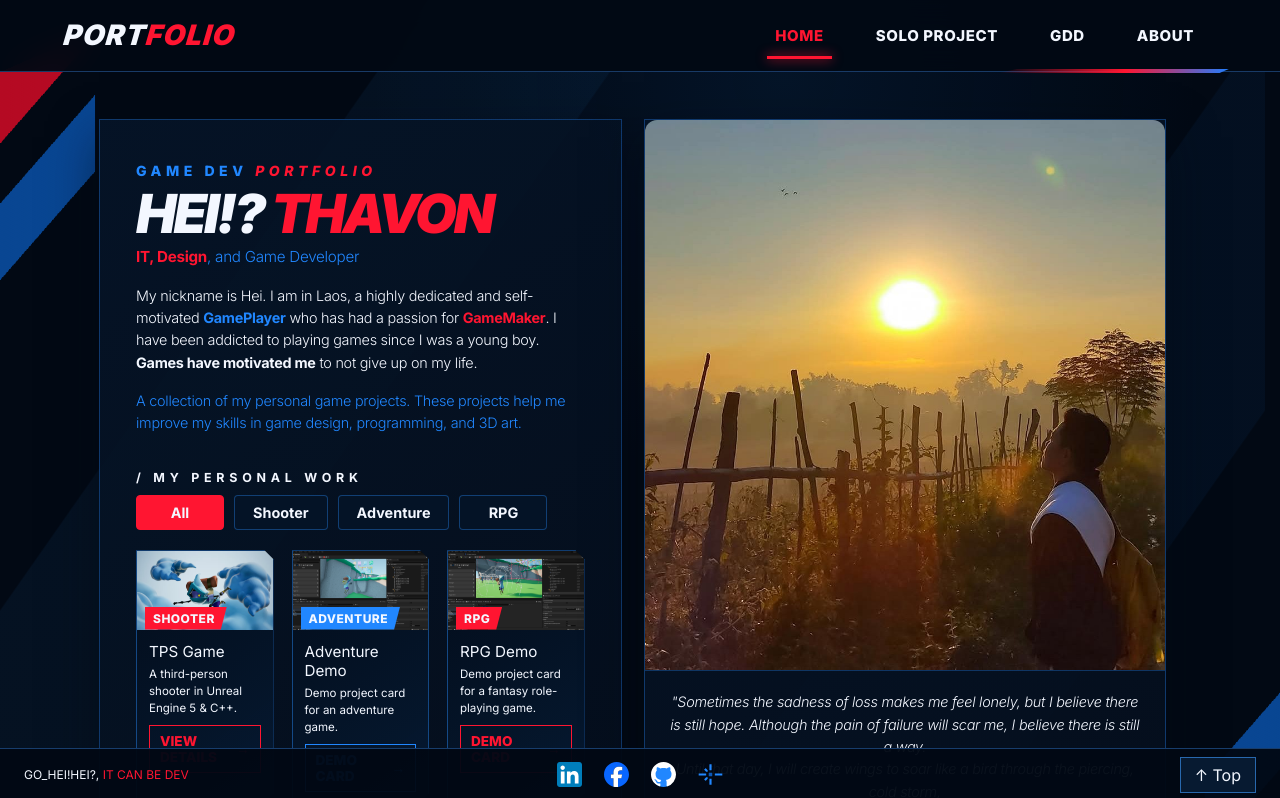
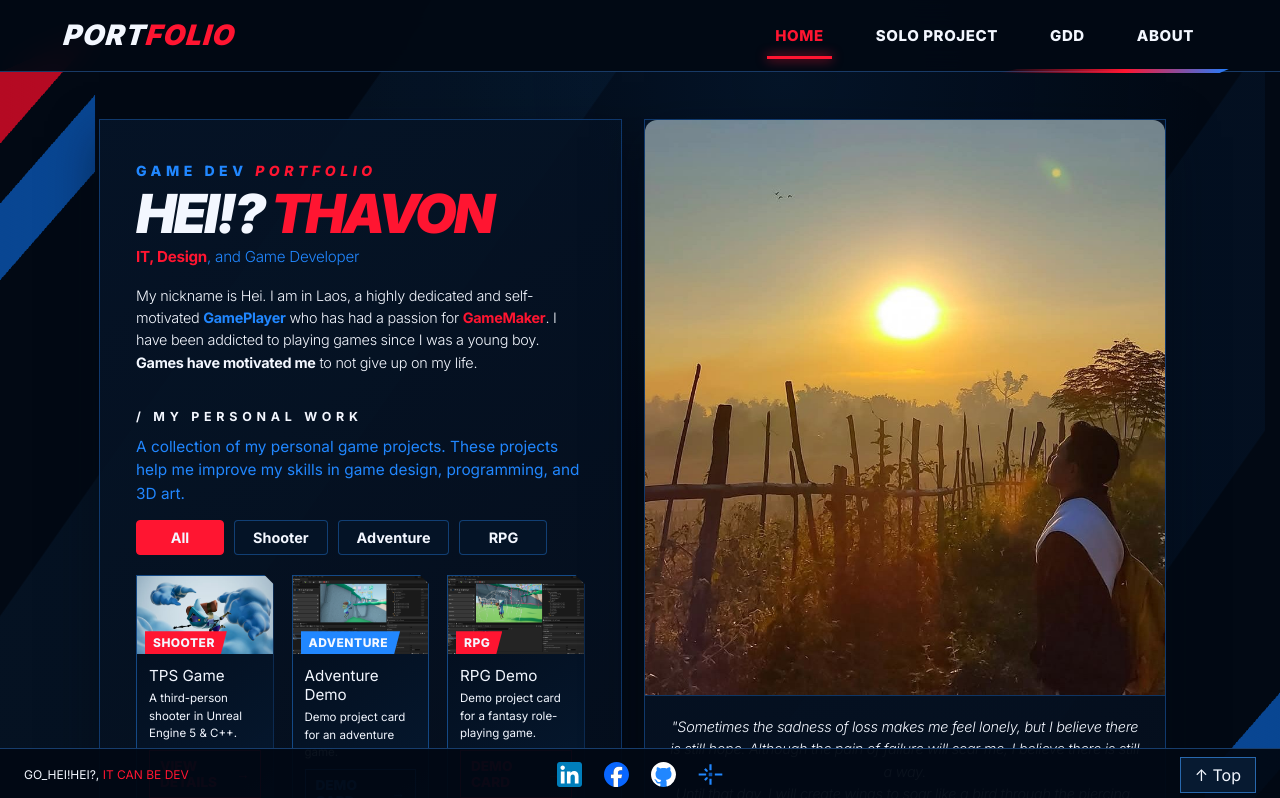
Before and after one commit to thavon91/web-portfolio, a React (Vite) app: page / in a window 1280 px wide. Shown: the top 798 px of the page. Built offline with nearby package versions, Linux system fonts and the light colour scheme.

Commit message:
Place project summary below section label
Co-authored-by: Copilot <223556219+Copilot@users.noreply.github.com>

```diff
--- a/src/App.css
+++ b/src/App.css
@@ -178,11 +178,6 @@ body::before{content:'';position:fixed;inset:0;pointer-events:none;z-index:-1;op
 .menu .home-bio b {
   color: #f3f7ff !important;
   -webkit-text-fill-color: #f3f7ff !important;
-}
-
-.menu .home-project-bio {
-  color: #2187ff !important;
-  -webkit-text-fill-color: #2187ff !important;
 }
 
 .menu .home-quote,
--- a/src/pages/HomePage.jsx
+++ b/src/pages/HomePage.jsx
@@ -56,10 +56,12 @@ export default function HomePage() {
           <Typography className="reveal-on-scroll home-title" variant="h1" sx={{ fontWeight: 900, fontStyle: 'italic', lineHeight: 1, fontSize: { xs: '32px', sm: '48px', md: '64px', lg: '90px' }, m: '0 0 5px' }}><span>HEI!?</span> <em>THAVON</em></Typography>
           <Typography className="reveal-on-scroll home-detail home-subtitle" variant="h5" sx={{ fontSize: { xs: '14px', sm: '18px', md: '22px', lg: '28px' }, mb: 2 }}><strong>IT, Design</strong>, and Game Developer</Typography>
           <Typography className="reveal-on-scroll home-detail home-bio" sx={{ lineHeight: 1.7, textAlign: 'justify', mb: 2, fontSize: { xs: '14px', sm: '16px', md: '18px', lg: '1.2rem' } }}>My nickname is Hei. I am in Laos, a highly dedicated and self-motivated <strong className="home-bio-game-player">GamePlayer</strong> who has had a passion for <b className="home-bio-game-maker">GameMaker</b>. I have been addicted to playing games since I was a young boy. <strong>Games have motivated me</strong> to not give up on my life.</Typography>
-          <Typography className="reveal-on-scroll home-detail home-bio home-project-bio" sx={{ lineHeight: 1.7, textAlign: 'justify', fontSize: { xs: '14px', sm: '16px', md: '18px', lg: '1.2rem' } }}>A collection of my personal game projects. These projects help me improve my skills in game design, programming, and 3D art.</Typography>
           <Box className="home-projects home-projects-in-profile">
             <Box className="home-projects-header">
               <Typography className="home-projects-kicker">/ MY PERSONAL WORK</Typography>
+              <Typography className="home-projects-intro">
+                A collection of my personal game projects. These projects help me improve my skills in game design, programming, and 3D art.
+              </Typography>
             </Box>
             <Box className="home-project-filters" aria-label="Filter projects">
               {projectFilters.map((filter) => (
```
